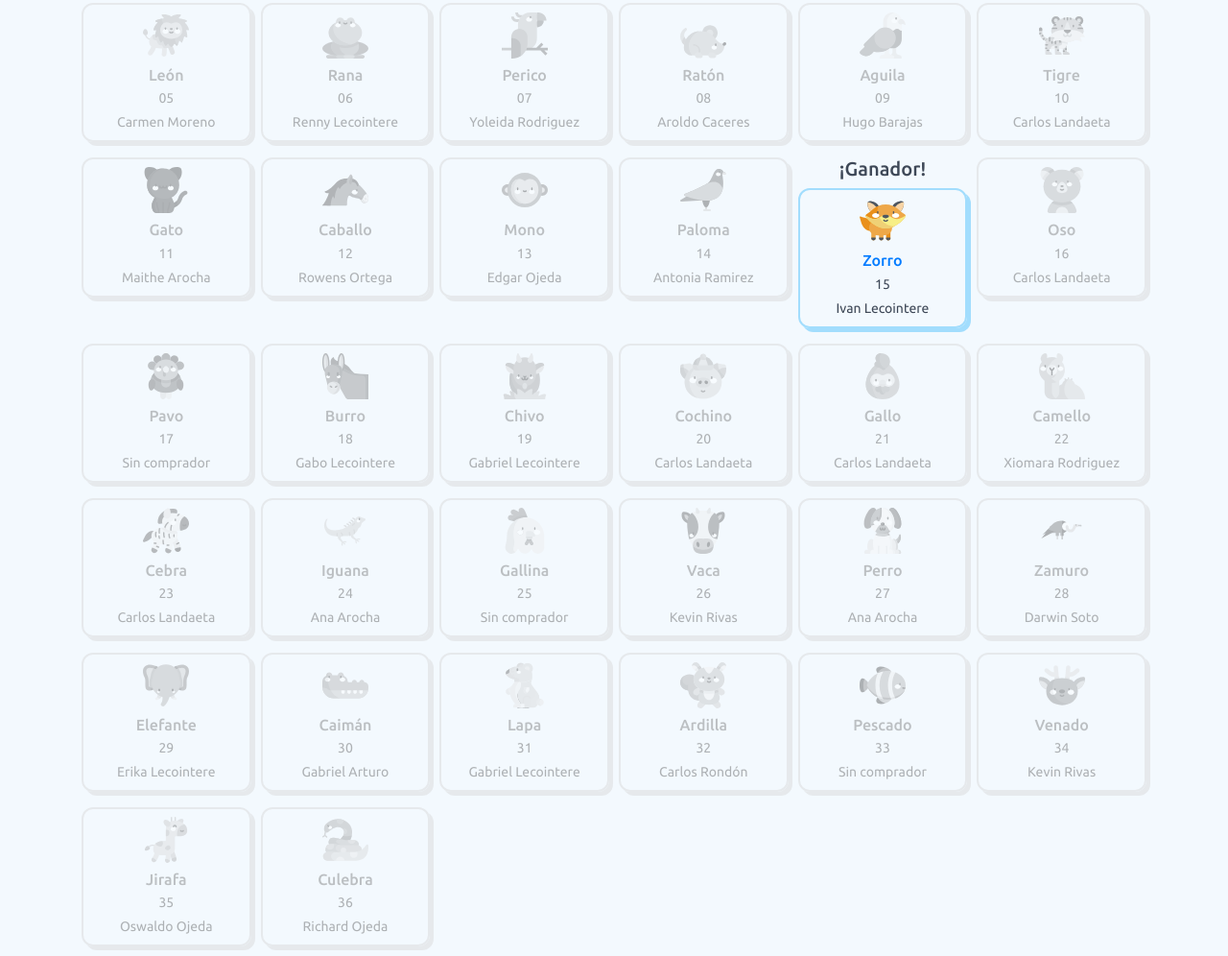
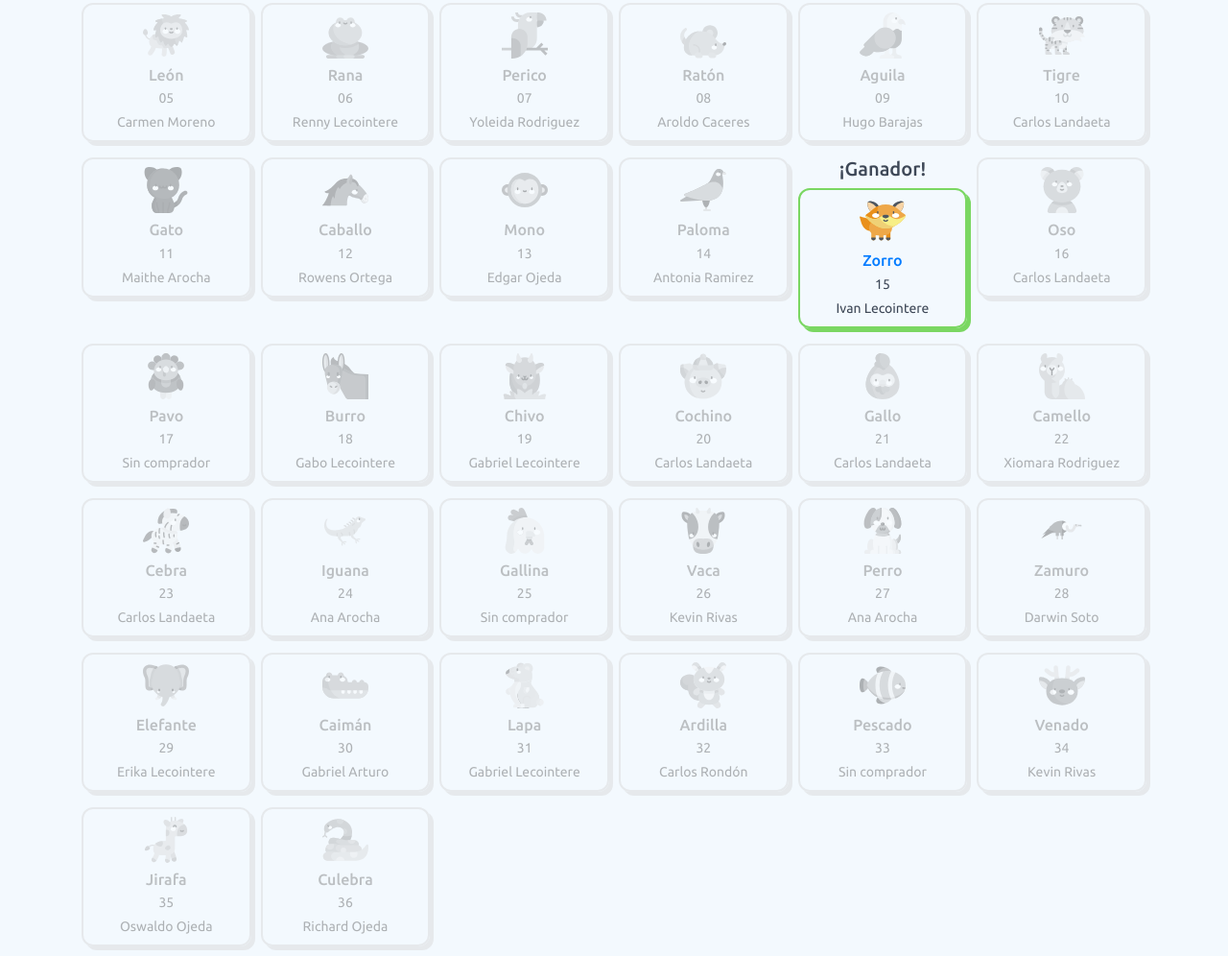
Before and after one commit to carlossacem/phone-giveaway, a website: page index.html in a window 1280 px wide. Shown: the part 889-1885 px from the top of the page at 96% size. Drawn offline with nearby package versions, Linux system fonts and the light colour scheme.

Commit message:
arreglo sass ganador ivan

```diff
--- a/sass/global.scss
+++ b/sass/global.scss
@@ -1,6 +1,9 @@
 $primary: #438AF6;
 $success: #7AD762;
 
+* {
+    box-sizing: border-box;
+}
 
 body {
     font-family: 'Ubuntu', sans-serif;
@@ -11,8 +14,13 @@ body {
 .card-general {
     background: #0000;
     border: 2px solid #A2DDFD;
-    box-sizing: border-box;
-    box-shadow: 4px 4px 0px #A2DDFD;
+    box-shadow: 4px 4px 0 #A2DDFD;
+    border-radius: 12px;
+}
+
+.card-success {
+    border: 2px solid #7ad762;
+    box-shadow: 4px 4px 0 #7ad762;
     border-radius: 12px;
 }
 
```
Also changed, not shown: css/global.css, css/style.css, 2 other files.
